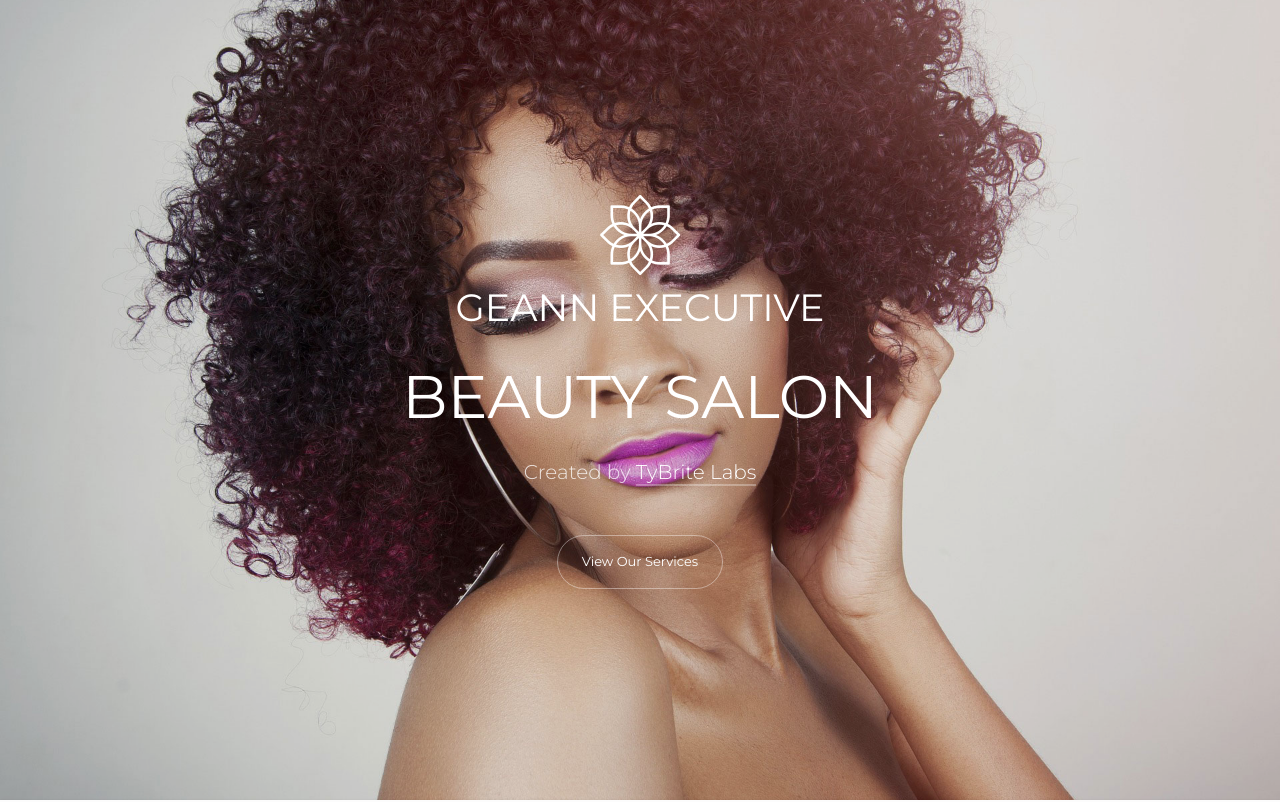
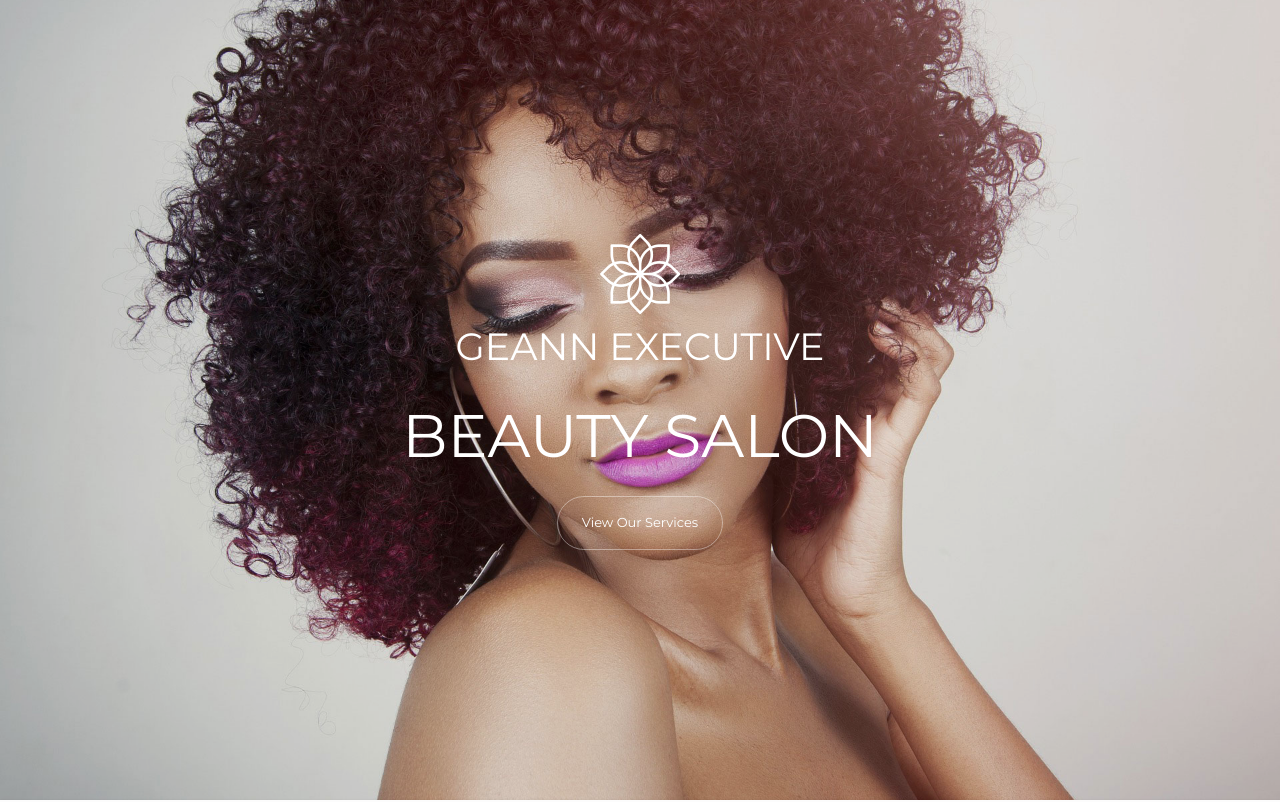
Before and after one commit to TyBrite/Geann_Executive, a plain HTML site: page index.html in a window 1280 px wide. Shown: the top 802 px of the page. Drawn offline with Linux system fonts and the light colour scheme; some packages are replaced by stand-ins of ours; no server answers; files whose address does not match are found by name.

Commit message:
Update index.html

```diff
--- a/index.html
+++ b/index.html
@@ -42,9 +42,8 @@
                         </a>
                     </div>
                     <h1 class="mb-4" data-scrollax="properties: { translateY: '30%', opacity: 1.6 }">Beauty Salon</h1>
-                    <p class="mb-5" data-scrollax="properties: { translateY: '30%', opacity: 1.6 }">Created by <a href="tybritelabs.com">TyBrite Labs</a></p>
 
-                    <p data-scrollax="properties: { translateY: '30%', opacity: 1.6 }"><a href="" class="btn btn-white btn-outline-white px-4 py-3">View Our Services</a></p>
+                    <p data-scrollax="properties: { translateY: '30%', opacity: 1.6 }"><a href="services.html" class="btn btn-white btn-outline-white px-4 py-3">View Our Services</a></p>
                 </div>
             </div>
         </div>
```
